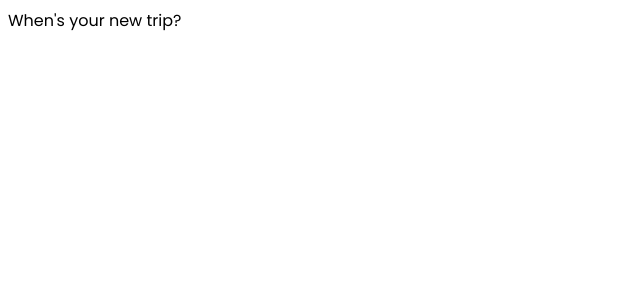
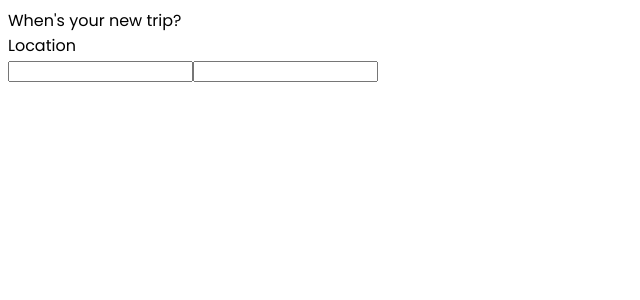
Before and after one commit to kim-jenny5/my-travelogue-frontend, a React (Create React App) app: page /newtrip in a window 1280 px wide. Shown: the top 300 px of the page, without its empty margins (0-640 px from the left). Built offline with nearby package versions, Linux system fonts and the light colour scheme.

Commit message:
started new trip form

```diff
--- a/src/components/NewTripForm.js
+++ b/src/components/NewTripForm.js
@@ -5,6 +5,11 @@ export default class NewTripForm extends Component {
 		return (
 			<div>
 				<div>When's your new trip?</div>
+				<form>
+					<div>Location</div>
+					<input type="text" />
+					<input />
+				</form>
 			</div>
 		);
 	}
```
